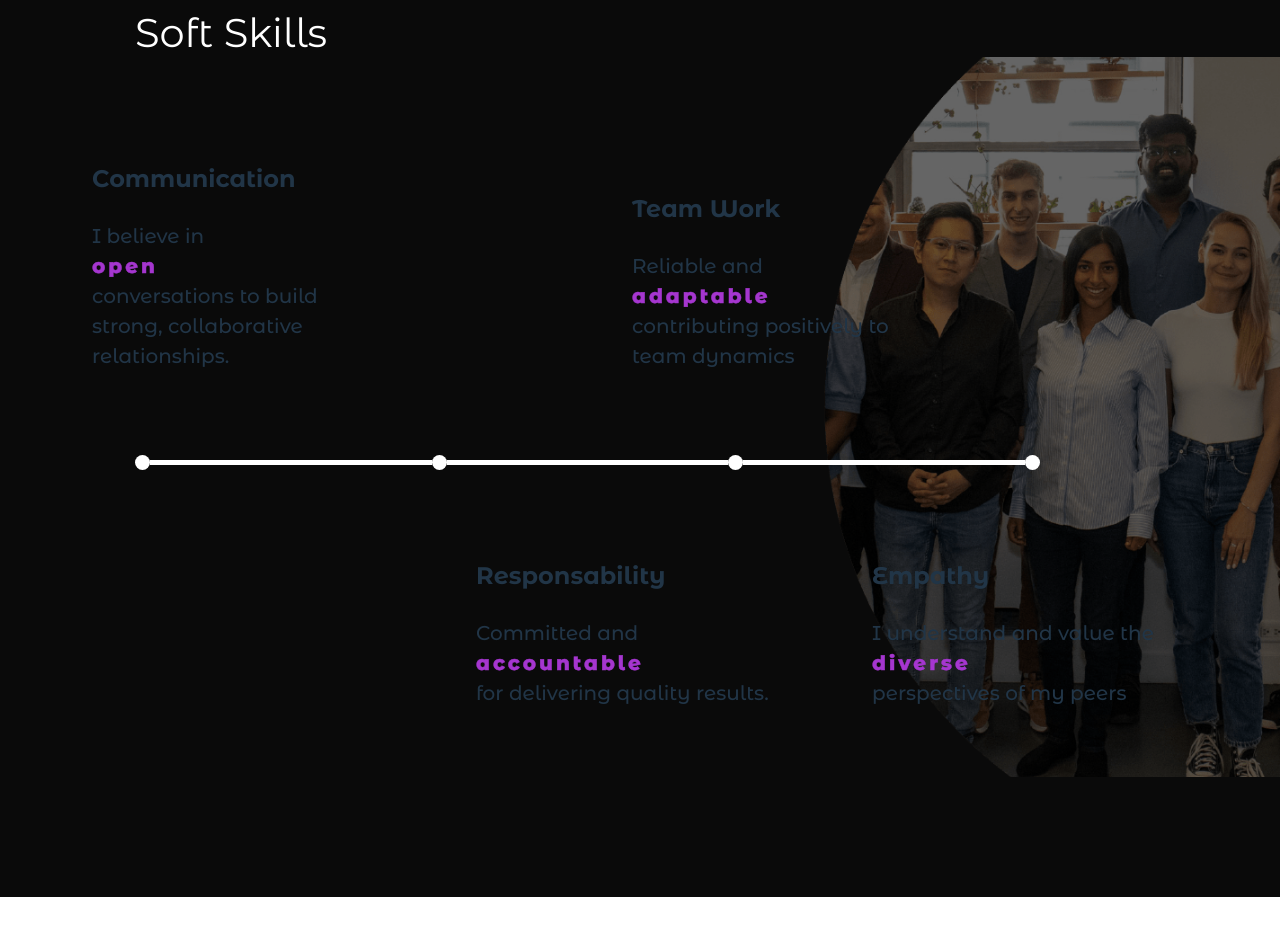
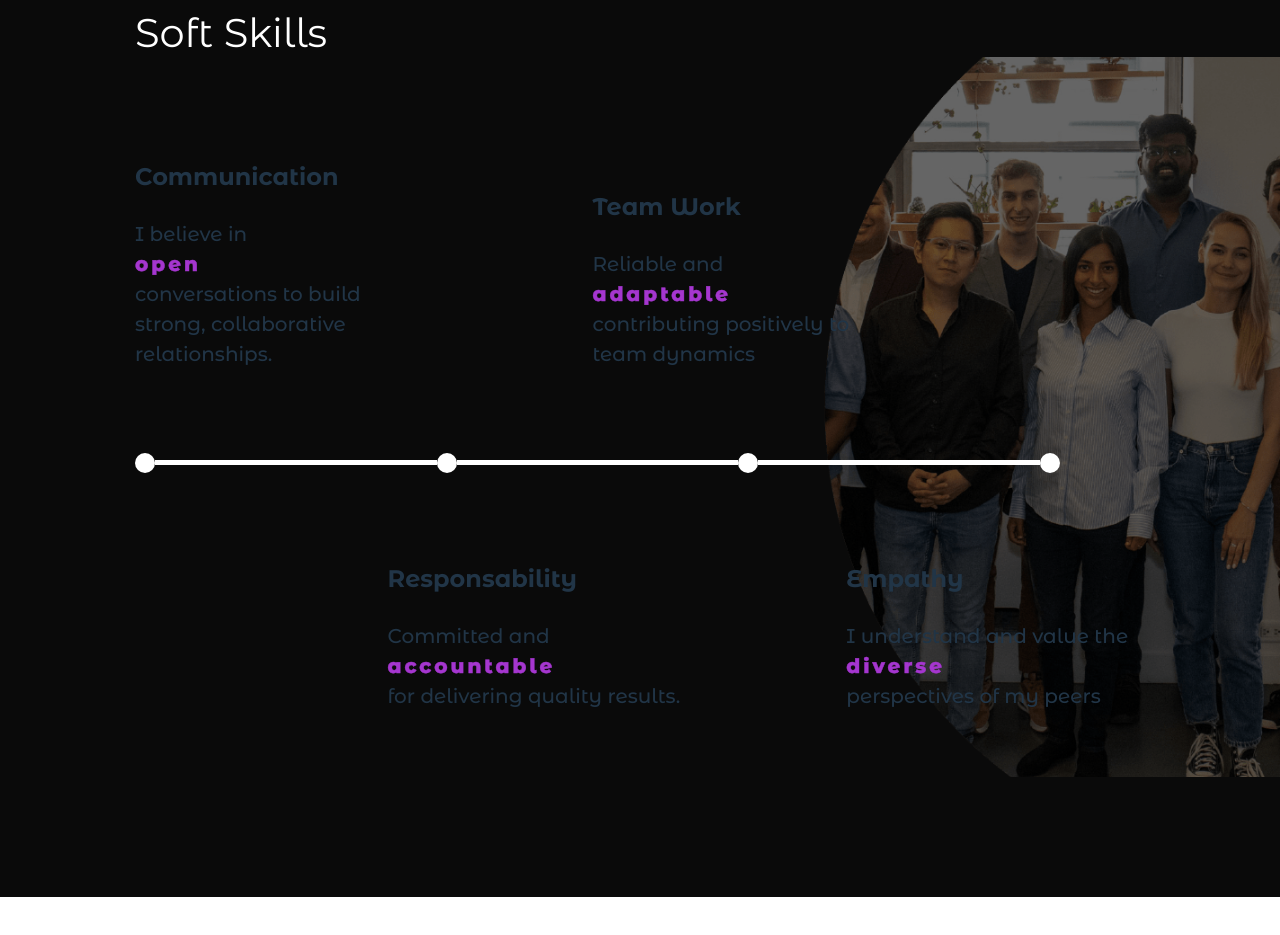
Before and after one commit to MariaVan8/portfolio-react, a React (Vite) app: page / in a window 1280 px wide. Shown: the part 4160-5095 px from the top of the page. Built offline with nearby package versions, Linux system fonts and the light colour scheme.

Commit message:
Fixed bug in soft skills desktop media query

```diff
--- a/src/components/SoftSkills/SoftSkills.scss
+++ b/src/components/SoftSkills/SoftSkills.scss
@@ -170,6 +170,10 @@
 		&-bottom {
 			width: 200px;
 		}
+		&-circle {
+			width: 15px;
+			height: 15px;
+		}
 	}
 }
 
@@ -246,6 +250,14 @@
 	.soft_skills {
 		padding: 3rem 135px 0;
 		gap: 4rem;
+		display: flex;
+		align-items: flex-start;
+		> :first-child {
+			margin-right: auto;
+		}
+		> :nth-child(3) {
+			margin-left: auto;
+		}
 		&-background-box {
 			height: 45rem;
 		}
@@ -259,19 +271,32 @@
 			}
 		}
 		&-top {
-			right: 4rem;
+			width: 75%;
+			justify-content: space-between;
 			position: relative;
 			> :first-child {
+				left: 0;
 			}
 			> :nth-child(2) {
-				left: -3rem;
+				left: 0;
 				position: relative;
 			}
 		}
 		&-bottom {
+			width: 75%;
+			justify-content: space-between;
+			position: relative;
 			> :first-child {
-				left: 15rem;
+				left: 0;
 			}
+			> :nth-child(2) {
+				left: 0;
+				position: relative;
+			}
+		}
+		&-circle {
+			width: 20px;
+			height: 20px;
 		}
 		.intro {
 			padding: 0 135px;
```
